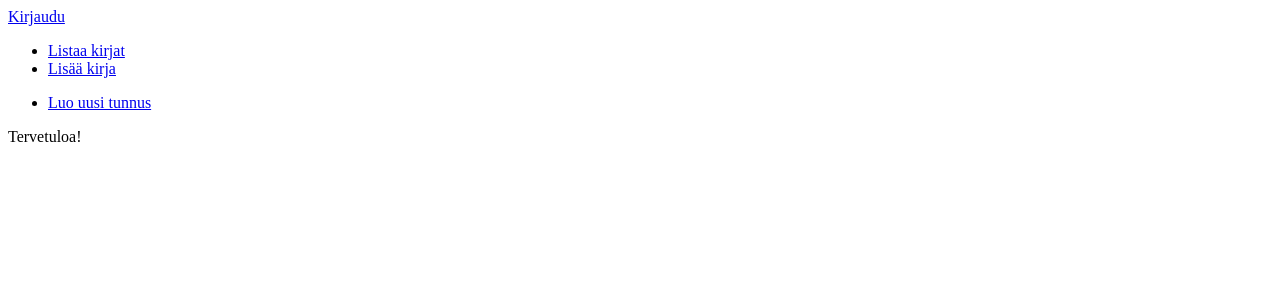
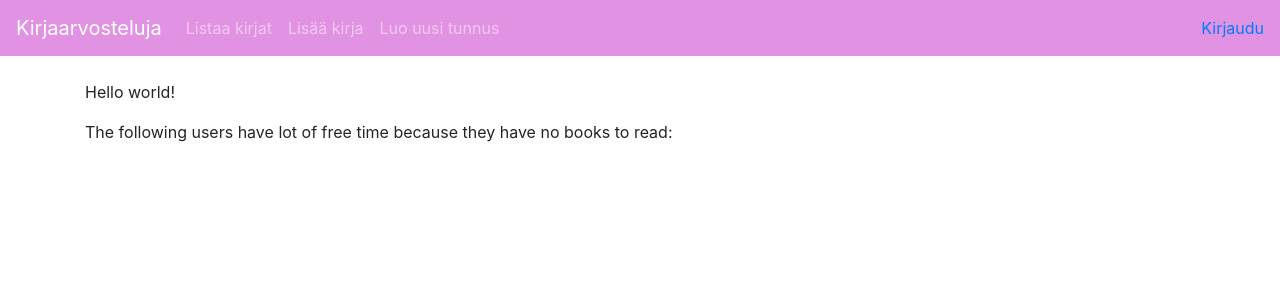
Before and after one commit to NiinaM/Kirja-arvosteluSovellus, a Flask app: page / in a window 1280 px wide. Shown: the top 300 px of the page. Run offline with Flask 2, Linux system fonts and the light colour scheme; data that the repository does not hold is empty; some libraries are stand-ins or nearby versions.

Commit message:
yksi yhteenvetokysely ja ulkoasun muokkausta

```diff
--- a/application/auth/models.py
+++ b/application/auth/models.py
@@ -1,15 +1,12 @@
 from application import db
+from application.models import Base, Name
 
-class User(db.Model):
+from sqlalchemy.sql import text
+
+class User(Base, Name):
 
     __tablename__ = "account"
 
-    id = db.Column(db.Integer, primary_key=True)
-    date_created = db.Column(db.DateTime, default=db.func.current_timestamp())
-    date_modified = db.Column(db.DateTime, default=db.func.current_timestamp(),
-                              onupdate=db.func.current_timestamp())
-
-    name = db.Column(db.String(144), nullable=False)
     username = db.Column(db.String(144), nullable=False)
     password = db.Column(db.String(144), nullable=False)
 
@@ -31,3 +28,19 @@ class User(db.Model):
 
     def is_authenticated(self):
         return True
+
+
+    @staticmethod
+    def find_users_with_who_have_not_read_any_books(read=0):
+        stmt = text("SELECT Account.id, Account.name FROM Account"
+                    " LEFT JOIN Book ON Book.account_id = Account.id"
+                    " WHERE (Book.read IS null OR Book.read = :read)"
+                    " GROUP BY Account.id"
+                    " HAVING COUNT(Book.id) = 0").params(read=read)
+        res = db.engine.execute(stmt)
+
+        response = []
+        for row in res:
+            response.append({"id":row[0], "name":row[1]})
+
+        return response
--- a/application/templates/index.html
+++ b/application/templates/index.html
@@ -1,7 +1,23 @@
 {% extends "layout.html" %}
 
 {% block body %}
-  <p>
-    Tervetuloa!
-  </p>
+<p>
+  Hello world!
+</p>
+
+{% if needs_books is defined %}
+<p>
+  The following users have lot of free time because they have no books to read:
+</p>
+
+<ul>
+  {% for user in needs_books %}
+  <li>
+    {{user.id}} {{user.name}}
+  </li>
+  {% endfor %}
+</ul>
+
+{% endif %}
+
 {% endblock %}
--- a/application/templates/layout.html
+++ b/application/templates/layout.html
@@ -3,28 +3,48 @@
   <head>
     <meta charset="utf-8">
     <title>Kirjaarvosteluja</title>
+    <link rel="stylesheet" href="https://maxcdn.bootstrapcdn.com/bootstrap/4.0.0/css/bootstrap.min.css" integrity="sha384-Gn5384xqQ1aoWXA+058RXPxPg6fy4IWvTNh0E263XmFcJlSAwiGgFAW/dAiS6JXm" crossorigin="anonymous">
   </head>
 
   <body>
+
+    <nav class="navbar navbar-expand-md navbar-dark mb-4" style="background-color: rgb(226, 146, 226);">
+      <a class="navbar-brand" href="#">Kirjaarvosteluja</a>
+      <button class="navbar-toggler" type="button" data-toggle="collapse" data-target="#navbarCollapse" aria-controls="navbarCollapse" aria-expanded="false" aria-label="Toggle navigation">
+        <span class="navbar-toggler-icon"></span>
+      </button>
+      <div class="collapse navbar-collapse" id="navbarCollapse">
+        <ul class="navbar-nav mr-auto">
+          <li class="nav-item">
+            <a class="nav-link" href="{{ url_for('books_index') }} ">Listaa kirjat</a>
+          </li>
+          <li class="nav-item">
+            <a class="nav-link" href="{{ url_for('books_form') }} ">Lisää kirja</a>
+          </li>
+          <li class="nav-item">
+            <a class="nav-link" href="{{ url_for('auth_form') }}">Luo uusi tunnus</a>
+          </li>
+        </ul>
+        <div class="form-inline mt-2 mt-md-0">
           {% if current_user.is_authenticated %}
-    <p>
-      Kirjautunut nimellä {{ current_user.name }}. <a href="{{ url_for('auth_logout') }}">Kirjaudu ulos</a>
-    </p>
+          <a href="{{ url_for('auth_logout') }}">Hei {{ current_user.name }}! Tästä voit kirjautua ulos.</a>
           {% else %}
           <a href="{{ url_for('auth_login') }}">Kirjaudu</a>
           {% endif %}
+        </div>
+      </div>
+    </nav>
 
-    <ul>
-      <li><a href="{{ url_for('books_index') }}">Listaa kirjat</a></li>
-      <li><a href="{{ url_for('books_form') }}">Lisää kirja</a></li>
-    </ul>
-    <ul>
-      <li><a href="{{ url_for('auth_form') }}">Luo uusi tunnus</a></li>
-    </ul>
+    <main role="main" class="container">
       {% block body %}
       <p>
         Content.
       </p>
       {% endblock %}
+    </main>
+
+    <script src="https://code.jquery.com/jquery-3.2.1.slim.min.js" integrity="sha384-KJ3o2DKtIkvYIK3UENzmM7KCkRr/rE9/Qpg6aAZGJwFDMVNA/GpGFF93hXpG5KkN" crossorigin="anonymous"></script>
+    <script src="https://cdnjs.cloudflare.com/ajax/libs/popper.js/1.12.9/umd/popper.min.js" integrity="sha384-ApNbgh9B+Y1QKtv3Rn7W3mgPxhU9K/ScQsAP7hUibX39j7fakFPskvXusvfa0b4Q" crossorigin="anonymous"></script>
+    <script src="https://maxcdn.bootstrapcdn.com/bootstrap/4.0.0/js/bootstrap.min.js" integrity="sha384-JZR6Spejh4U02d8jOt6vLEHfe/JQGiRRSQQxSfFWpi1MquVdAyjUar5+76PVCmYl" crossorigin="anonymous"></script>
   </body>
 </html>
--- a/application/views.py
+++ b/application/views.py
@@ -1,6 +1,7 @@
 from flask import render_template # views.py ohjeistaa Flaskia käsittelemään jokaisen sovelluksen juuripolkuun / tulevan pyynnön, että käyttäjälle näytetään tiedoston index.html sisält
 from application import app
+from application.auth.models import User
 
-@app.route("/")
+@app.route('/')
 def index():
-    return render_template("index.html")
+    return render_template("index.html", needs_books=User.find_users_with_who_have_not_read_any_books())
```
Also changed, not shown: application/books/models.py (+2 -7 lines), application/models.py (added, +16 -0 lines). Lines whose indentation alone changed are shown as unchanged.
